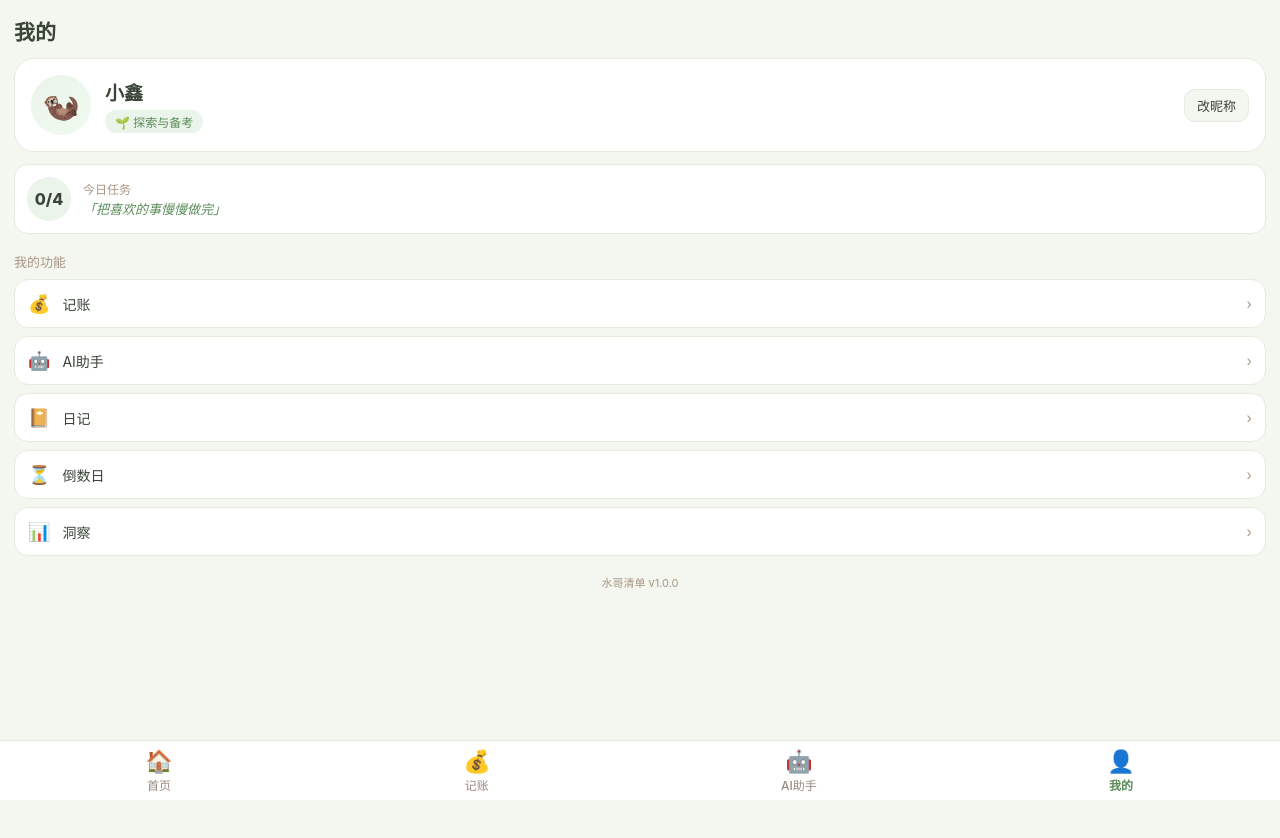
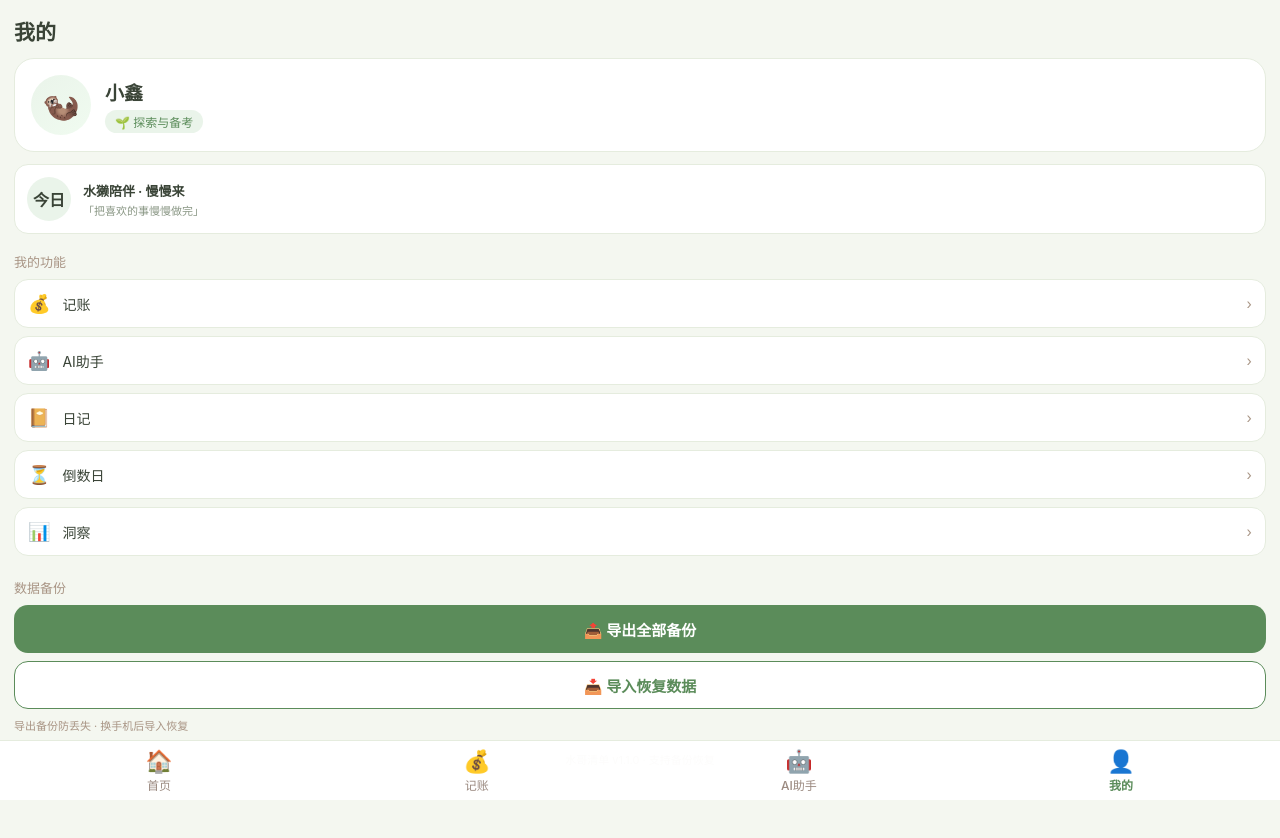
Before and after one commit to 01769754yyk-ai/shuige-app, a Next.js app: page /profile in a window 1280 px wide. Shown: the top 838 px of the page. Before the commit the page ends 800 px from the top, so only its background shows below. Built offline with nearby package versions, Linux system fonts and the light colour scheme; no server answers.

Commit message:
add backup import export

```diff
--- a/src/app/profile/page.tsx
+++ b/src/app/profile/page.tsx
@@ -1,91 +1,96 @@
 'use client';
-import { useEffect, useState } from 'react';
-const NAME_KEY = 'shuige:name';
-const TASK_KEY = 'tasks_v1';
-const COUNT_KEY = 'countdown_v1';
-function get(k: string) { if (typeof window === 'undefined') return null; try { const r = localStorage.getItem(k); return r ? JSON.parse(r) : null; } catch { return null; } }
-function NavBar({ active }: { active: string }) {
-  const items = [['home', '首页', '/'], ['money', '记账', '/money'], ['ai', 'AI助手', '/ai'], ['profile', '我的', '/profile']];
+import { useEffect, useRef, useState } from 'react';
+
+const NAME_KEY='shuige:name';
+const ALL_KEYS=['tasks_v1','money_v1','diary_v1','countdown_v1','branches_v1','shuige:name','shuige:city'];
+
+function NavBar({active}:{active:string}){
+  const items=[['home','首页','/'],['money','记账','/money'],['ai','AI助手','/ai'],['profile','我的','/profile']];
   return (
-    <nav style={{ position: 'fixed', bottom: 0, left: 0, right: 0, height: 60, background: 'rgba(255,255,255,.97)', borderTop: '1px solid #E5ECDE', display: 'flex', alignItems: 'center', justifyContent: 'space-around', zIndex: 10 }}>
-      {items.map(([k, label, href]) => { const on = active === k; return <a key={k} href={href} style={{ display: 'flex', flexDirection: 'column', alignItems: 'center', gap: 2, fontSize: 12, textDecoration: 'none', color: on ? '#5B8C5A' : '#9B8A80', fontWeight: on ? 700 : 500 }}><span style={{ fontSize: 22 }}>{k === 'home' ? '🏠' : k === 'money' ? '💰' : k === 'ai' ? '🤖' : '👤'}</span>{label}</a>; })}
+    <nav style={{position:'fixed',bottom:0,left:0,right:0,height:60,background:'rgba(255,255,255,.97)',borderTop:'1px solid #E5ECDE',display:'flex',alignItems:'center',justifyContent:'space-around',zIndex:10}}>
+      {items.map(([k,label,href])=>{const on=active===k;return<a key={k} href={href} style={{display:'flex',flexDirection:'column',alignItems:'center',gap:2,fontSize:12,textDecoration:'none',color:on?'#5B8C5A':'#9B8A80',fontWeight:on?700:500}}><span style={{fontSize:22}}>{k==='home'?'🏠':k==='money'?'💰':k==='ai'?'🤖':'👤'}</span>{label}</a>;})}
     </nav>
   );
 }
-const DEFAULT_TASKS = [
-  { id: 't1', title: '学习剪辑 · 一节课', done: false, cat: '学习' },
-  { id: 't2', title: '学习英语口语', done: false, cat: '学习' },
-  { id: 't3', title: '复盘', done: false, cat: '复盘' },
-  { id: 't4', title: '记账', done: false, cat: '记账' },
-];
-export default function Profile() {
-  const [name, setName] = useState('小鑫');
-  const [tasks, setTasks] = useState(DEFAULT_TASKS);
-  const [counts, setCounts] = useState<any[]>([]);
-  const [quote, setQuote] = useState('把喜欢的事慢慢做完');
-  const [editing, setEditing] = useState(false);
-  const [draft, setDraft] = useState('');
-  useEffect(() => { const n = localStorage.getItem(NAME_KEY); if (n) setName(n); const t = get(TASK_KEY); if (t && t.length) setTasks(t); const c = get(COUNT_KEY); if (c && c.length) setCounts(c); }, []);
-  useEffect(() => { fetch('https://v1.hitokoto.cn/').then(r => r.json()).then(d => { if (d.hitokoto) setQuote(d.hitokoto); }).catch(() => { }); }, []);
-  const done = tasks.filter((t: any) => t.done).length;
-  const total = tasks.length;
-  const upcoming = counts.map((c: any) => ({ ...c, left: Math.ceil((new Date(c.date).getTime() - new Date().setHours(0, 0, 0, 0)) / 86400000) })).filter(c => c.left >= 0).sort((a, b) => a.left - b.left)[0];
-  const entries = [
-    ['💰', '记账', '/money'], ['🤖', 'AI助手', '/ai'], ['📔', '日记', '/diary'], ['⏳', '倒数日', '/countdown'], ['📊', '洞察', '/insights'],
+
+export default function Profile(){
+  const [name,setName]=useState('小鑫');
+  const [msg,setMsg]=useState('');
+  const fileRef=useRef<HTMLInputElement>(null);
+
+  useEffect(()=>{ const n=localStorage.getItem(NAME_KEY); if(n) setName(n); },[]);
+
+  const exportAll=()=>{
+    const data:any={};
+    ALL_KEYS.forEach(k=>{ try{ const v=localStorage.getItem(k); if(v) data[k]=JSON.parse(v); }catch{} });
+    data.__exportedAt=new Date().toISOString();
+    data.__version=1;
+    const blob=new Blob([JSON.stringify(data,null,2)],{type:'application/json'});
+    const a=document.createElement('a'); a.href=URL.createObjectURL(blob); a.download='水哥清单-完整备份.json'; a.click();
+    setMsg('✅ 已导出完整备份');
+    setTimeout(()=>setMsg(''),2000);
+  };
+
+  const importFile=(file:File)=>{
+    const reader=new FileReader();
+    reader.onload=()=>{
+      try{
+        const data=JSON.parse(reader.result as string);
+        if(!data || typeof data!=='object'){ alert('文件格式不对，导入失败'); return; }
+        ALL_KEYS.forEach(k=>{
+          if(data[k]!==undefined){ try{ localStorage.setItem(k, typeof data[k]==='string'?data[k]:JSON.stringify(data[k])); }catch{} }
+        });
+        setMsg('✅ 已恢复数据，请刷新页面查看');
+        setTimeout(()=>{ window.location.reload(); },1200);
+      }catch(e){ alert('导入失败：文件不是有效的备份'); }
+    };
+    reader.readAsText(file);
+  };
+
+  const entries=[
+    ['💰','记账','/money'],['🤖','AI助手','/ai'],['📔','日记','/diary'],['⏳','倒数日','/countdown'],['📊','洞察','/insights'],
   ];
-  const save = () => { if (draft.trim()) { setName(draft.trim()); localStorage.setItem(NAME_KEY, draft.trim()); } setEditing(false); };
+
   return (
-    <div style={{ minHeight: '100vh', padding: '16px 14px 80px', background: '#F4F7F0', color: '#3A4437', fontSize: 15 }}>
-      <h1 style={{ fontSize: 21, fontWeight: 800 }}>我的</h1>
-      <div style={{ display: 'flex', alignItems: 'center', gap: 14, background: '#fff', border: '1px solid #E5ECDE', borderRadius: 20, padding: 16, marginTop: 12 }}>
-        <div style={{ width: 60, height: 60, borderRadius: '50%', background: 'linear-gradient(140deg,#EAF4EA,#F0FBF0)', display: 'flex', alignItems: 'center', justifyContent: 'center', fontSize: 30 }}>🦦</div>
-        <div style={{ flex: 1 }}>
-          <div style={{ fontSize: 19, fontWeight: 800 }}>{name}</div>
-          <div style={{ fontSize: 12, color: '#5B8C5A', background: '#EAF4EA', padding: '3px 10px', borderRadius: 13, display: 'inline-block', marginTop: 5 }}>🌱 探索与备考</div>
-        </div>
-        <button onPointerUp={() => { setEditing(true); setDraft(name); }} style={{ background: '#F4F7F0', border: '1px solid #E5ECDE', borderRadius: 11, padding: '6px 12px', fontSize: 13, color: '#3A4437' }}>改昵称</button>
-      </div>
-
-      <div style={{ display: 'flex', alignItems: 'center', gap: 12, background: '#fff', border: '1px solid #E5ECDE', borderRadius: 14, padding: 12, marginTop: 12 }}>
-        <div style={{ width: 44, height: 44, borderRadius: '50%', background: '#EAF4EA', display: 'flex', alignItems: 'center', justifyContent: 'center', flexShrink: 0 }}><span style={{ fontSize: 16, fontWeight: 800 }}>{done}/{total}</span></div>
-        <div style={{ flex: 1 }}>
-          <div style={{ fontSize: 12, color: '#A99585' }}>今日任务</div>
-          <div style={{ fontSize: 13, color: '#5B8C5A', fontStyle: 'italic', marginTop: 2 }}>「{quote}」</div>
+    <div style={{minHeight:'100vh',padding:'16px 14px 80px',background:'#F4F7F0',color:'#3A4437',fontSize:15}}>
+      <h1 style={{fontSize:21,fontWeight:800}}>我的</h1>
+      <div style={{display:'flex',alignItems:'center',gap:14,background:'#fff',border:'1px solid #E5ECDE',borderRadius:20,padding:16,marginTop:12}}>
+        <div style={{width:60,height:60,borderRadius:'50%',background:'linear-gradient(140deg,#EAF4EA,#F0FBF0)',display:'flex',alignItems:'center',justifyContent:'center',fontSize:30}}>🦦</div>
+        <div style={{flex:1}}>
+          <div style={{fontSize:19,fontWeight:800}}>{name}</div>
+          <div style={{fontSize:12,color:'#5B8C5A',background:'#EAF4EA',padding:'3px 10px',borderRadius:13,display:'inline-block',marginTop:5}}>🌱 探索与备考</div>
         </div>
       </div>
 
-      {upcoming && (
-        <div style={{ background: '#EAF4EA', border: '1px solid #CBE3CC', borderRadius: 14, padding: 14, marginTop: 12, display: 'flex', alignItems: 'center' }}>
-          <span style={{ fontSize: 24, marginRight: 12 }}>⏳</span>
-          <div style={{ flex: 1 }}>
-            <div style={{ fontSize: 15, fontWeight: 700 }}>{upcoming.name}</div>
-            <div style={{ fontSize: 12, color: '#5B8C5A', marginTop: 3 }}>还有 <b style={{ fontSize: 18 }}>{upcoming.left}</b> 天 · {upcoming.date}</div>
-          </div>
-          <a href="/countdown" style={{ color: '#5B8C5A', fontSize: 12, textDecoration: 'none' }}>查看›</a>
+      <div style={{display:'flex',alignItems:'center',gap:12,background:'#fff',border:'1px solid #E5ECDE',borderRadius:14,padding:12,marginTop:12}}>
+        <div style={{width:44,height:44,borderRadius:'50%',background:'#EAF4EA',display:'flex',alignItems:'center',justifyContent:'center',flexShrink:0}}><span style={{fontSize:16,fontWeight:800}}>{'今日'}</span></div>
+        <div style={{flex:1}}>
+          <div style={{fontSize:13,fontWeight:700}}>水獭陪伴 · 慢慢来</div>
+          <div style={{fontSize:11,color:'#8A9785',marginTop:2}}>「把喜欢的事慢慢做完」</div>
         </div>
-      )}
+      </div>
 
-      <div style={{ marginTop: 18 }}>
-        <div style={{ fontSize: 13, color: '#A99585', marginBottom: 8 }}>我的功能</div>
-        {entries.map(([icon, label, href]) => (
-          <a key={label} href={href} style={{ display: 'flex', alignItems: 'center', gap: 12, width: '100%', background: '#fff', border: '1px solid #E5ECDE', borderRadius: 14, padding: 13, marginTop: 8, fontSize: 14, color: '#3A4437', textDecoration: 'none' }}>
-            <span style={{ fontSize: 18 }}>{icon}</span><span style={{ flex: 1 }}>{label}</span><span style={{ color: '#A99585' }}>›</span>
+      <div style={{marginTop:18}}>
+        <div style={{fontSize:13,color:'#A99585',marginBottom:8}}>我的功能</div>
+        {entries.map(([icon,label,href])=>(
+          <a key={label} href={href} style={{display:'flex',alignItems:'center',gap:12,width:'100%',background:'#fff',border:'1px solid #E5ECDE',borderRadius:14,padding:13,marginTop:8,fontSize:14,color:'#3A4437',textDecoration:'none'}}>
+            <span style={{fontSize:18}}>{icon}</span><span style={{flex:1}}>{label}</span><span style={{color:'#A99585'}}>›</span>
           </a>
         ))}
       </div>
 
-      <div style={{ textAlign: 'center', color: '#A99585', fontSize: 11, marginTop: 18 }}>水哥清单 v1.0.0</div>
+      {/* 数据备份（移到最下面） */}
+      <div style={{marginTop:22}}>
+        <div style={{fontSize:13,color:'#A99585',marginBottom:8}}>数据备份</div>
+        <button onPointerUp={exportAll} style={{width:'100%',height:48,borderRadius:14,border:'none',background:'#5B8C5A',color:'#fff',fontSize:15,fontWeight:700}}>📤 导出全部备份</button>
+        <button onPointerUp={()=>fileRef.current?.click()} style={{marginTop:8,width:'100%',height:48,borderRadius:14,border:'1.5px solid #5B8C5A',background:'#fff',color:'#5B8C5A',fontSize:15,fontWeight:700}}>📥 导入恢复数据</button>
+        <input ref={fileRef} type="file" accept="application/json" style={{display:'none'}} onChange={e=>{ if(e.target.files&&e.target.files[0]) importFile(e.target.files[0]); e.target.value=''; }} />
+        {msg && <div style={{textAlign:'center',color:'#5B8C5A',fontSize:13,marginTop:10}}>{msg}</div>}
+        <div style={{fontSize:11,color:'#A99585',marginTop:8}}>导出备份防丢失 · 换手机后导入恢复</div>
+      </div>
 
-      {editing && (
-        <div style={{ position: 'fixed', inset: 0, background: 'rgba(60,40,30,.4)', zIndex: 20, display: 'flex', alignItems: 'flex-end' }} onPointerUp={() => setEditing(false)}>
-          <div style={{ background: '#FFFDF9', width: '100%', borderRadius: '24px 24px 0 0', padding: 22, paddingBottom: 40 }} onPointerUp={e => e.stopPropagation()}>
-            <div style={{ fontSize: 18, fontWeight: 800, marginBottom: 14 }}>修改昵称</div>
-            <input value={draft} onChange={e => setDraft(e.target.value)} maxLength={10} placeholder="输入新昵称" style={{ width: '100%', padding: 13, borderRadius: 14, border: '1.5px solid #E5ECDE', fontSize: 14, background: '#FFFDF9' }} />
-            <button onPointerUp={save} style={{ marginTop: 16, width: '100%', height: 48, borderRadius: 24, border: 'none', background: '#5B8C5A', color: '#fff', fontSize: 16, fontWeight: 700 }}>保存</button>
-          </div>
-        </div>
-      )}
-      <NavBar active="profile" />
+      <div style={{textAlign:'center',color:'#A99585',fontSize:11,marginTop:18}}>水哥清单 v1.1.0 · 支持备份恢复</div>
+      <NavBar active="profile"/>
     </div>
   );
 }
```
